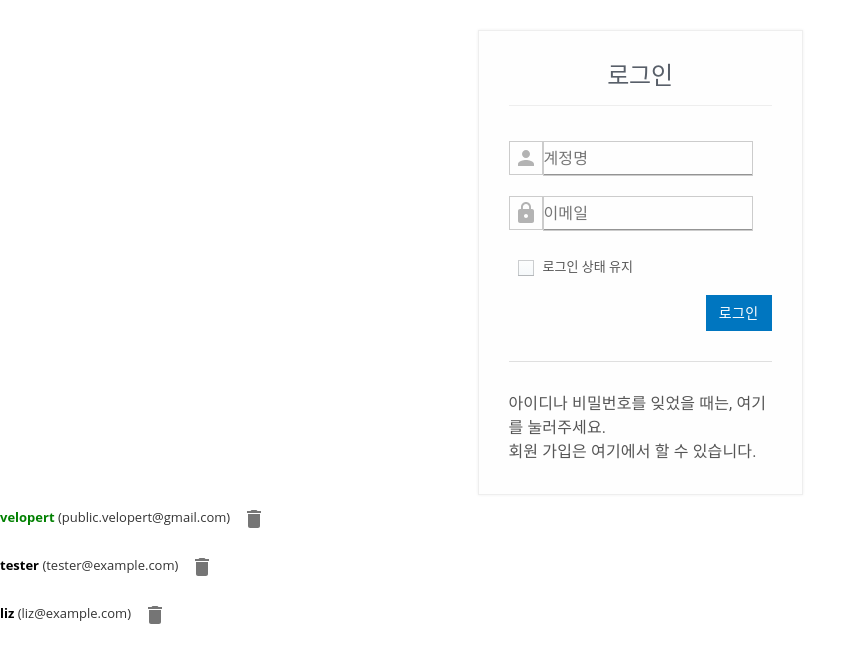
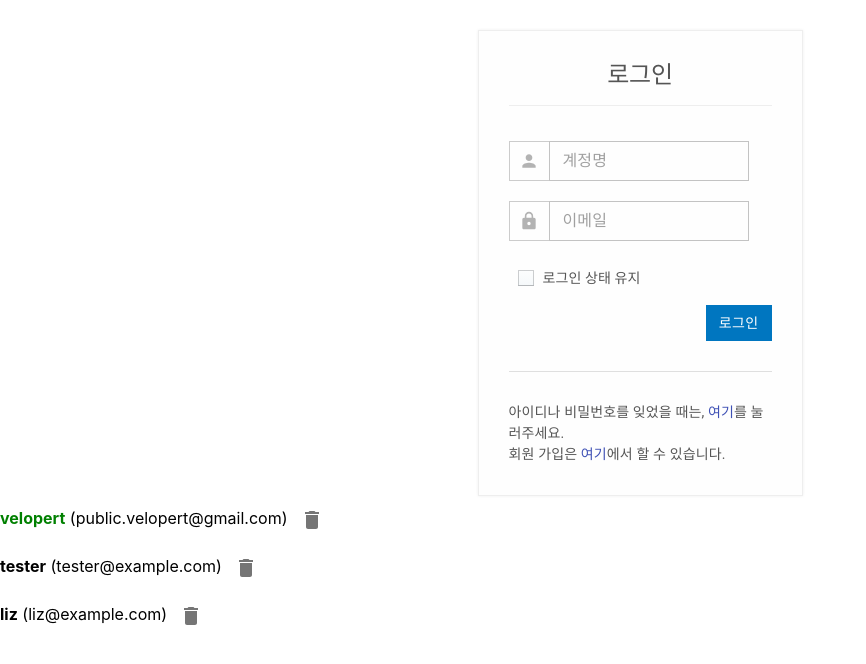
Before and after one commit to plast7/reactpractice, a React (Create React App) app: page / in a window 1280 px wide. Shown: the top 664 px of the page, without its empty margins (0-866 px from the left). Built offline with nearby package versions, Linux system fonts and the light colour scheme.

Commit message:
백준 로그인창 만들기 완료

```diff
--- a/src/App.css
+++ b/src/App.css
@@ -1,65 +1,4 @@
-.margin-bottom-20 {
-  margin-bottom: 20px;
-}
-
-margin-bottom-5, .margin-bottom-10, .margin-bottom-15, .margin-bottom-20, .margin-bottom-25, .margin-bottom-30, .margin-bottom-35, .margin-bottom-40, .margin-bottom-45, .margin-bottom-50, .margin-bottom-55, .margin-bottom-60 {
-  clear: both;
-}
-
-.input-group {
-  position: relative;
-  display: table;
-  border-collapse: separate;
-}
-
-.reg-page {
-  color: #555;
-  padding: 30px;
-  background: #fefefe;
-  border: solid 1px #eee;
-  box-shadow: 0 0 3px #eee;
-}
-
-.reg-header {
-  color: #555;
-  text-align: center;
-  margin-bottom: 35px;
-  border-bottom: solid 1px #eee;
-}
-
-.reg-header h2 {
-  font-size: 24px;
-  margin-bottom: 15px;
-}
-
 * {
   border-radius: 0 !important;
   box-sizing: border-box;
 }
-
-div {
-  display: block;
-}
-
-body, input, button, select, textarea, h1, h2, h3, h4, h5, h6, .h1, .h2, .h3, .h4, .h5, .h6, .purchase span {
-  font-family: 'Open Sans', 'Apple SD Gothic Neo', 'Noto Sans CJK KR', 'Noto Sans KR', '나눔바른고딕', '나눔고딕', '맑은고딕', 'Helvetica Neue', 'Helvetica', 'Arial', sans-serif !important;
-}
-
-body {
-  color: #333;
-  font-size: 13px;
-  line-height: 1.6;
-}
-
-h1, h2, h3, h4, h5, h6 {
-  color: #585f69;
-  margin-top: 5px;
-  text-shadow: none;
-  font-weight: normal;
-  font-family: 'Open Sans', sans-serif;
-}
-
-h2 {
-  font-size: 24px;
-  line-height: 33px;
-}
--- a/src/App.js
+++ b/src/App.js
@@ -3,7 +3,7 @@ import styles from './App.css'
 import UserList from './UserList.js';
 import CreateUser from './CreateUser.js';
 import {getCookie, setCookie} from './utils.js';
-import {Box, Divider, FormControl, FormGroup, makeStyles, Typography} from "@material-ui/core";
+import {Box, Divider, FormControl, FormGroup, Link, makeStyles, Typography} from "@material-ui/core";
 
 const useStyles = makeStyles((theme) => ({
     regPage : {
@@ -186,12 +186,14 @@ function App() {
                     onCreate={onCreate}
                 />
                 <Divider className={classes.margin30}/>
-                <Typography>아이디나 비밀번호를 잊었을 때는, 여기를 눌러주세요.</Typography>
-                <Typography>회원 가입은 여기에서 할 수 있습니다.</Typography>
+                <Typography style={{fontSize:'14px'}}>아이디나 비밀번호를 잊었을 때는, <Link href="https://www.codetree.ai/">여기</Link>를 눌러주세요.</Typography>
+                <Typography style={{fontSize:'14px'}}>회원 가입은 <Link href="https://www.codetree.ai/">여기</Link>에서 할 수 있습니다.</Typography>
             </FormControl>
             <UserList users={users} onRemove={onRemove} onToggle={onToggle}/>
-            <Typography variant="h1">{checker.username && '중복된 user가 존재합니다.'}</Typography>
-            <Typography variant="h1">{checker.mail && '중복된 mail이 존재합니다.'}</Typography>
+            <Typography variant="h1" style={{ fontSize:'24px',}}
+            >{checker.username && '중복된 user가 존재합니다.'}</Typography>
+            <Typography variant="h1" style={{ fontSize:'24px',}}
+            >{checker.mail && '중복된 mail이 존재합니다.'}</Typography>
         </>
     );
 }
--- a/src/CreateUser.js
+++ b/src/CreateUser.js
@@ -1,6 +1,6 @@
 import React from 'react';
 import styles from './App.css'
-import {Box, Button, Checkbox, Divider, Grid, makeStyles, TextField} from "@material-ui/core";
+import {Box, Button, Checkbox, Divider, Grid, makeStyles, TextField, Typography} from "@material-ui/core";
 import clsx from "clsx";
 import {blue, green, pink} from "@material-ui/core/colors";
 import PersonIcon from '@material-ui/icons/Person';
@@ -114,11 +114,16 @@ const useStyles = makeStyles(theme => ({
 
     textField: {
         fontSize: '20',
-        color: 'red',
+        width: '200px',
+        //color: 'red',
     },
 
     squareField: {
         border: '1px solid #ccc',
+    },
+
+    loginKeep: {
+        fontSize: '14px',
     },
 }))
 
@@ -131,44 +136,48 @@ function CreateUser({ username, email, onChange, onCreate }) {
             <Box className={clsx(classes.inputGroup, classes.marginBottom20, classes.useflex)}>
                 <Box
                     className={clsx(classes.useflex, classes.squareField)}
-                    style={{height:'34px', width:'34px',}}>
+                    style={{height:'40px', width:'40px', borderRight:'none',}}>
                     <PersonIcon
-                        style={{color : '#b3b3b3', margin:'auto'}}
+                        fontSize='small'
+                        style={{color : '#b3b3b3', margin:'auto',}}
                     />
                 </Box>
-                <Box className={classes.squareField}>
+                <Box>
                     <TextField
                         className={classes.textField}
                         name="username"
-                        label="계정명"
+                        placeholder="계정명"
                         onChange={onChange}
                         value={username}
-                        style={{marginTop:'-15px',}}
+                        variant="outlined"
+                        size="small"
                     />
                 </Box>
             </Box>
             <Box className={clsx(classes.inputGroup, classes.marginBottom20, classes.useflex)}>
                 <Box
                     className={clsx(classes.useflex, classes.squareField)}
-                    style={{height:'34px', width:'34px',}}>
+                    style={{height: '40px', width:'40px', borderRight:'none',}}>
                     <LockIcon
+                        fontSize='small'
                         style={{color : '#b3b3b3', margin:'auto'}}
                     />
                 </Box>
-                <Box className={classes.squareField}>
+                <Box>
                     <TextField
                         className={classes.textField}
                         name="email"
-                        label="이메일"
+                        placeholder="이메일"
                         onChange={onChange}
                         value={email}
-                        style={{marginTop:'-15px',}}
+                        variant="outlined"
+                        size="small"
                     />
                 </Box>
             </Box>
             <Box className={classes.row}>
                 <Box className={clsx(classes.colMd6, classes.checkbox)}>
-                    <Grid>
+                    <Grid className={classes.useflex} style={{alignItems:'center'}}>
                         <Checkbox
                             className={classes.checkRoot}
                             disableRipple
@@ -177,7 +186,9 @@ function CreateUser({ username, email, onChange, onCreate }) {
                             icon={<span className={classes.icon} />}
                             inputProps={{ 'aria-label': 'decorative checkbox' }}
                         />
-                        로그인 상태 유지
+                        <Typography variant="h6" className={classes.loginKeep}>
+                            로그인 상태 유지
+                        </Typography>
                     </Grid>
                 </Box>
                 <Box className={clsx(classes.colMd6, classes.useflex)}>
```
